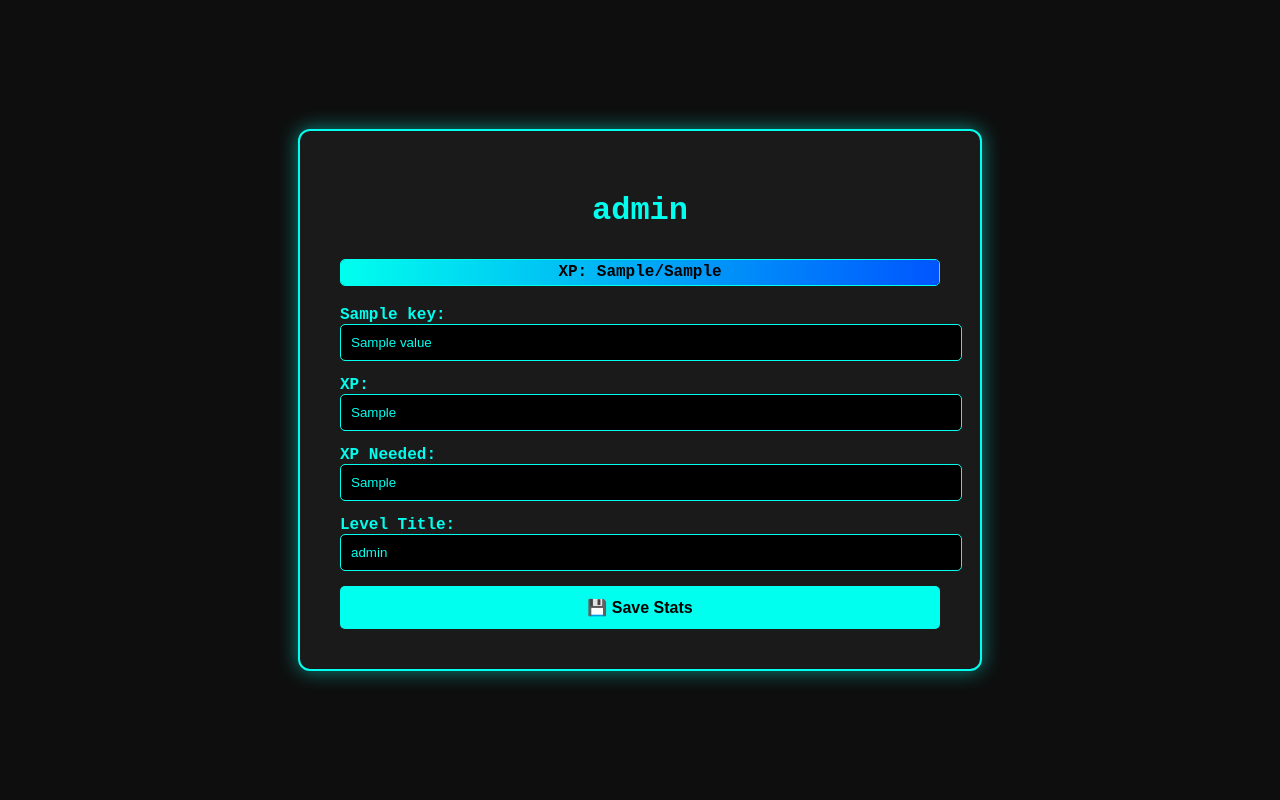
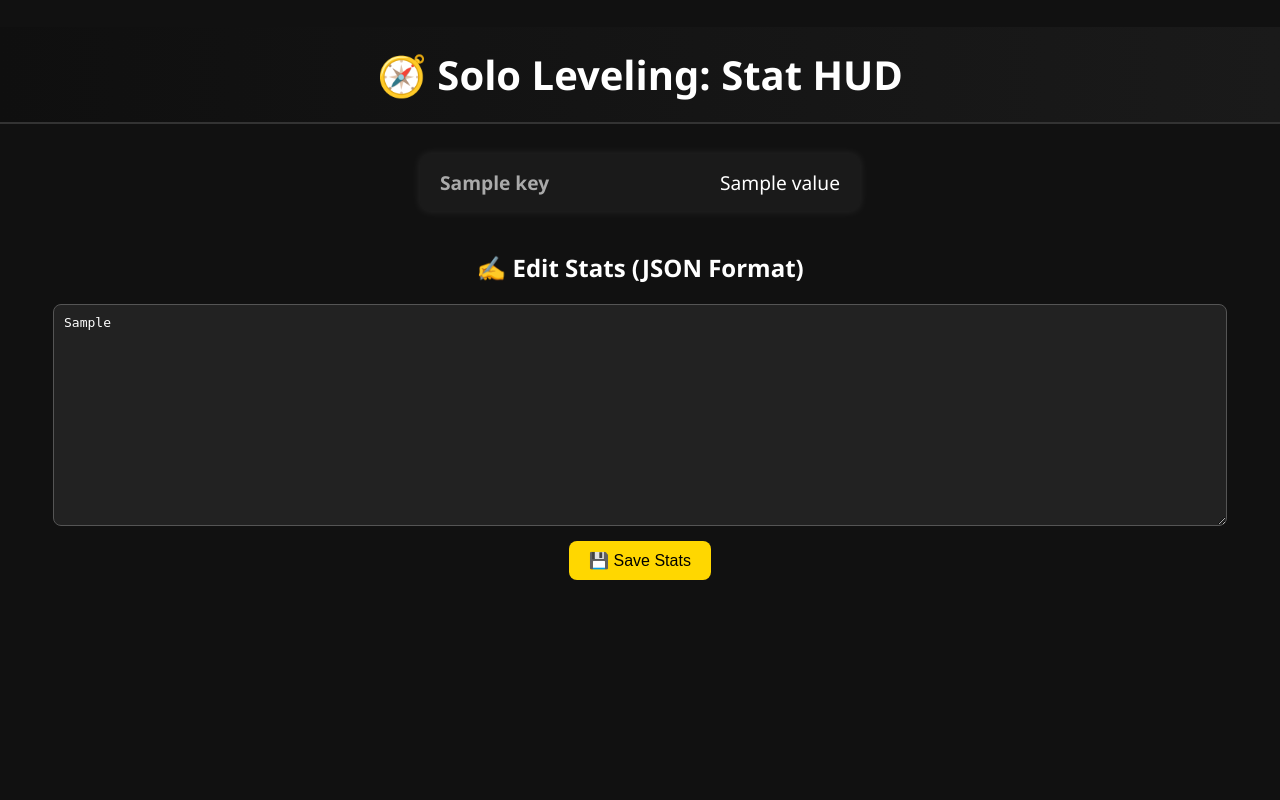
Before and after one commit to DABONYOURDABIAMCOOL/solo-hub, a Flask app: template templates/status.html in a window 1280 px wide. Run offline with Flask 3, Linux system fonts and the light colour scheme; the template is opened without the code that fills it: most values are stand-ins (such as "Sample title", 1, 10 or a date in 2020).

Commit message:
Update status.html

```diff
--- a/templates/status.html
+++ b/templates/status.html
@@ -1,111 +1,134 @@
 <!DOCTYPE html>
 <html lang="en">
 <head>
-  <meta charset="UTF-8" />
-  <title>Solo Leveling HUD</title>
+  <meta charset="UTF-8">
+  <title>Solo HUD</title>
   <style>
     body {
-      background-color: #0e0e0e;
-      color: #00ffee;
-      font-family: "Courier New", monospace;
+      background-color: #111;
+      color: white;
+      font-family: 'Segoe UI', Tahoma, Geneva, Verdana, sans-serif;
+      text-align: center;
+      margin: 0;
+      padding: 0;
+    }
+
+    h1 {
+      padding: 20px;
+      background: linear-gradient(to right, #0f0f0f, #1a1a1a);
+      margin-bottom: 20px;
+      font-size: 2.5em;
+      border-bottom: 2px solid #333;
+    }
+
+    .container {
       display: flex;
+      flex-direction: column;
+      align-items: center;
       justify-content: center;
-      align-items: center;
-      height: 100vh;
-      margin: 0;
     }
-    .container {
-      background-color: #1a1a1a;
-      border: 2px solid #00ffee;
-      padding: 40px;
-      border-radius: 12px;
-      width: 600px;
-      box-shadow: 0 0 20px #00ffee80;
+
+    .rank-box {
+      background: linear-gradient(145deg, #222, #000);
+      border: 2px solid gold;
+      padding: 20px;
+      border-radius: 15px;
+      margin: 30px auto;
+      text-align: center;
+      width: 80%;
+      box-shadow: 0 0 15px gold;
     }
-    h1 {
-      text-align: center;
-      margin-bottom: 30px;
+
+    .rank-title {
+      display: block;
+      font-size: 1.5em;
+      color: gold;
+      font-weight: bold;
+      margin-bottom: 10px;
+      text-transform: uppercase;
     }
-    label {
+
+    .rank-value {
+      font-size: 3em;
       font-weight: bold;
+      color: white;
     }
-    .field {
-      margin-bottom: 15px;
+
+    .stat-box {
+      background: #1a1a1a;
+      padding: 15px 20px;
+      border-radius: 10px;
+      margin: 10px;
+      width: 80%;
+      max-width: 400px;
+      box-shadow: 0 0 10px rgba(255, 255, 255, 0.1);
+      display: flex;
+      justify-content: space-between;
+      font-size: 1.2em;
     }
-    input[type="text"] {
-      width: 100%;
+
+    .stat-name {
+      font-weight: bold;
+      color: #aaa;
+    }
+
+    .stat-value {
+      color: #fff;
+    }
+
+    form {
+      margin-top: 30px;
+    }
+
+    textarea {
+      width: 90%;
+      height: 200px;
+      background: #222;
+      color: #fff;
+      border: 1px solid #555;
+      border-radius: 8px;
       padding: 10px;
-      background-color: #000;
-      color: #00ffee;
-      border: 1px solid #00ffee;
-      border-radius: 5px;
+      font-size: 1em;
     }
-    .xp-bar {
-      height: 25px;
-      background: #222;
-      border: 1px solid #00ffee;
-      border-radius: 5px;
-      overflow: hidden;
-      margin-bottom: 20px;
+
+    button {
+      margin-top: 10px;
+      padding: 10px 20px;
+      font-size: 1em;
+      background-color: gold;
+      color: black;
+      border: none;
+      border-radius: 8px;
+      cursor: pointer;
     }
-    .xp-fill {
-      background: linear-gradient(90deg, #00ffee, #0055ff);
-      height: 100%;
-      text-align: center;
-      line-height: 25px;
-      color: #000;
-      font-weight: bold;
-    }
-    button {
-      width: 100%;
-      padding: 12px;
-      background-color: #00ffee;
-      color: #000;
-      border: none;
-      border-radius: 5px;
-      font-size: 16px;
-      cursor: pointer;
-      font-weight: bold;
-      transition: 0.3s;
-    }
+
     button:hover {
-      background-color: #00bbcc;
+      background-color: orange;
     }
   </style>
 </head>
 <body>
-  <form method="POST" class="container">
-    <h1>{{ stats["Level"] }}</h1>
+  <h1>🧭 Solo Leveling: Stat HUD</h1>
 
-    {% set xp_percent = (100 * stats["XP"]|int) // stats["XP Needed"]|int %}
-    <div class="xp-bar">
-      <div class="xp-fill" style="width: {{ xp_percent }}%;">XP: {{ stats["XP"] }}/{{ stats["XP Needed"] }}</div>
-    </div>
-
+  <div class="container">
     {% for key, value in stats.items() %}
-      {% if key != "Level" and key != "XP" and key != "XP Needed" %}
-        <div class="field">
-          <label>{{ key }}:</label>
-          <input type="text" name="{{ key }}" value="{{ value }}">
+      {% if key == "Current Rank" %}
+        <div class="rank-box">
+          <span class="rank-title">🔥 {{ key }}</span>
+          <span class="rank-value">#{{ value }}</span>
+        </div>
+      {% else %}
+        <div class="stat-box">
+          <span class="stat-name">{{ key }}</span>
+          <span class="stat-value">{{ value }}</span>
         </div>
       {% endif %}
     {% endfor %}
+  </div>
 
-    <div class="field">
-      <label>XP:</label>
-      <input type="text" name="XP" value="{{ stats['XP'] }}">
-    </div>
-
-    <div class="field">
-      <label>XP Needed:</label>
-      <input type="text" name="XP Needed" value="{{ stats['XP Needed'] }}">
-    </div>
-
-    <div class="field">
-      <label>Level Title:</label>
-      <input type="text" name="Level" value="{{ stats['Level'] }}">
-    </div>
-
+  <form method="POST">
+    <h2>✍️ Edit Stats (JSON Format)</h2>
+    <textarea name="stats_json">{{ stats_json }}</textarea><br>
     <button type="submit">💾 Save Stats</button>
   </form>
 </body>
```
